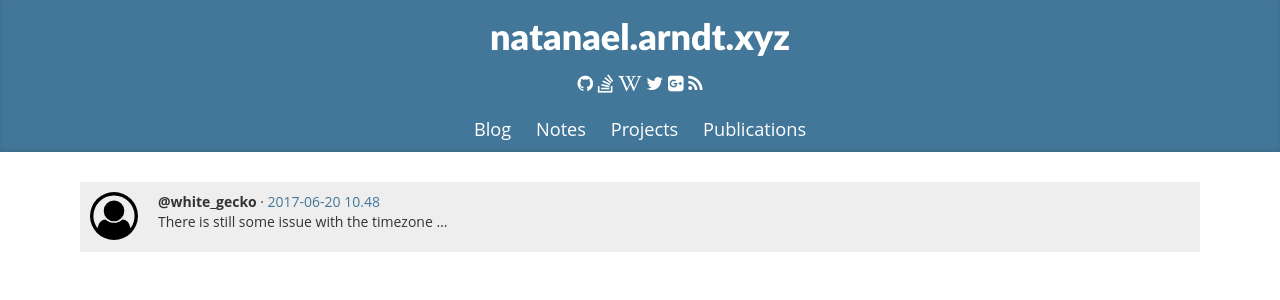
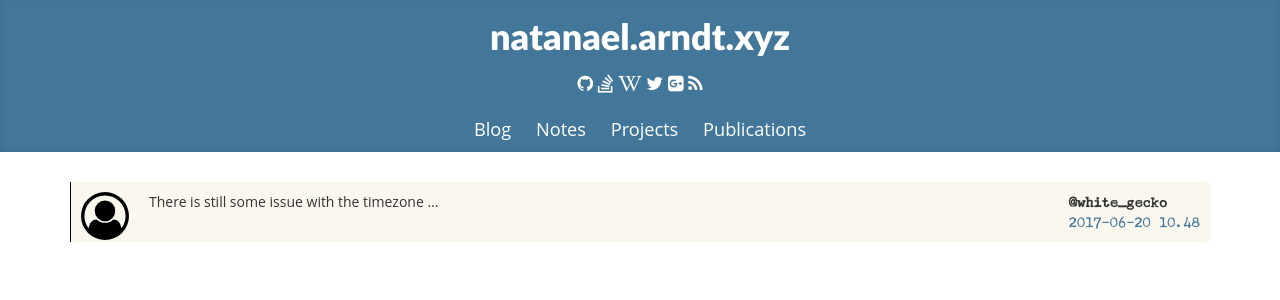
Before and after one commit to white-gecko/natanael.arndt.xyz, a Jekyll site: the page built from _posts/2017-06-20-timezone.md, in a window 1280 px wide. Shown: the top 300 px of the page. Built offline with Jekyll 4.4.1, drawn with Linux system fonts in a browser that asks for light colours.

Commit message:
Style update

```diff
--- a/_includes/head.html
+++ b/_includes/head.html
@@ -12,5 +12,6 @@
     <link rel="stylesheet" href="{{ "/css/custom.css" | prepend: site.baseurl }}">
     <link rel="stylesheet" href="{{ "/fonts/OpenSans-Regular-stylesheet.css" | prepend: site.baseurl }}">
     <link rel="stylesheet" href="{{ "/fonts/Lato-stylesheet.css" | prepend: site.baseurl }}">
+    <link rel="stylesheet" href="{{ "/fonts/Underwood_champion-stylesheet.css" | prepend: site.baseurl }}">
     <link rel="stylesheet" href="{{ "/fonts/font-awesome.min.css" | prepend: site.baseurl }}">
 </head>
--- a/_layouts/status.html
+++ b/_layouts/status.html
@@ -3,6 +3,9 @@ layout: default
 ---
 <div class="status">
   <div class="user-circle"></div>
-  <div><span class="author">@{{page.author}}</span> · <a class="post-link" href="{{ page.url | prepend: site.baseurl }}">{{ page.date | date: "%Y-%m-%d  %H.%M" }}</a></div>
+  <div class="status-header">
+      <span class="author">@{{page.author}}</span><br/>
+      <a class="post-link" href="{{ page.url | prepend: site.baseurl }}">{{ page.date | date: "%Y-%m-%d  %H.%M" }}</a>
+  </div>
   {{content}}
 </div>
--- a/css/custom.css
+++ b/css/custom.css
@@ -119,6 +119,21 @@ ol.exhibit-tileView-body {
     min-height: 80%;
 }
 
+.post,
+.status {
+    margin: 10px 0;
+    padding: 10px;
+    border-width: 0 0 0 1px;
+    border-style: solid;
+}
+.status {
+    border-color: black;
+}
+
+.post {
+    border-color: lightgrey;
+}
+
 .post-header {
   position: relative;
   display: block;
@@ -154,12 +169,20 @@ ol.exhibit-tileView-body {
 }
 
 .status {
-    padding: 10px;
-    margin: 10px;
     min-height: 60px;
     display: block;
-    background-color: #eee;
+    background-color: #faf7ee;
 }
+
+.status-header {
+    font-family: "Underwood Champion";
+    position: relative;
+    display: inline-block;
+    float: right;
+    margin-left: 10px;
+    margin-bottom: 1em;
+}
+
 
 .status .user-circle {
   position: relative;
--- /dev/null
+++ b/fonts/Underwood_champion-stylesheet.css
@@ -0,0 +1,11 @@
+@font-face {
+    font-family: 'Underwood Champion';
+    src: url('underwood_champion-webfont.eot');
+    src: url('underwood_champion-webfont.eot?#iefix') format('embedded-opentype'),
+         url('underwood_champion-webfont.woff') format('woff'),
+         url('underwood_champion-webfont.ttf') format('truetype'),
+         url('underwood_champion-webfont.svg#underwood_championregular') format('svg');
+    font-weight: normal;
+    font-style: normal;
+
+}
```
Also changed, not shown: _posts/2017-06-22-new-style.md (added, +7 -0 lines), fonts/underwood_champion-webfont.woff (added).
